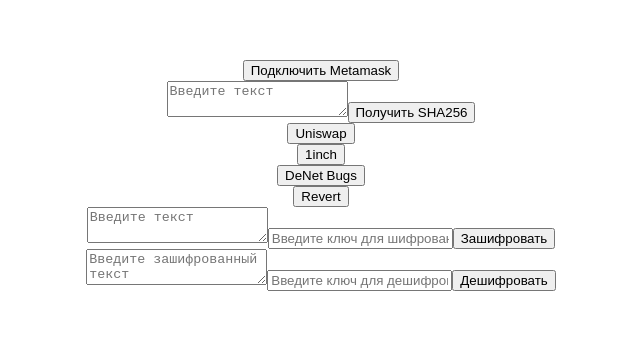
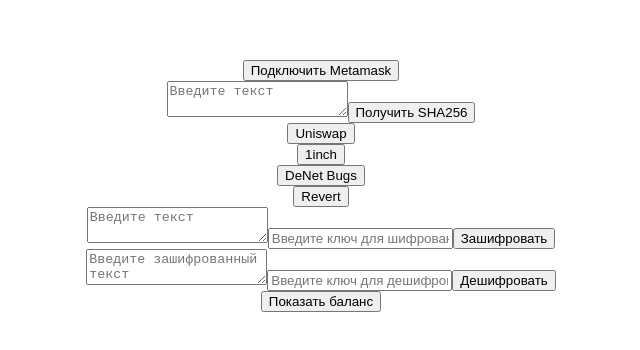
Before and after one commit to AliyaRazyapova/DeNet, a Vue app in the folder de-net/: page / in a window 1280 px wide. Shown: the top 350 px of the page, without its empty margins (319-959 px from the left). Built offline with nearby package versions, Linux system fonts and the light colour scheme.

Commit message:
[add] 7. Balance Display

```diff
--- a/de-net/package.json
+++ b/de-net/package.json
@@ -10,12 +10,14 @@
   "dependencies": {
     "core-js": "^3.8.3",
     "crypto-js": "^4.2.0",
+    "ethers": "^6.13.2",
     "vue": "^3.2.13",
     "web3": "^4.12.1"
   },
   "devDependencies": {
     "@babel/core": "^7.12.16",
     "@babel/eslint-parser": "^7.12.16",
+    "@babel/plugin-transform-private-methods": "^7.25.4",
     "@vue/cli-plugin-babel": "~5.0.0",
     "@vue/cli-plugin-eslint": "~5.0.0",
     "@vue/cli-service": "~5.0.0",
--- a/de-net/src/App.vue
+++ b/de-net/src/App.vue
@@ -4,6 +4,7 @@
   <DocPanel  />
   <EncryptText />
   <DecryptText />
+  <BalanceDisplay />
 </template>
 
 <script>
@@ -13,6 +14,7 @@
 import DocPanel from "@/components/DocPanel.vue";
 import EncryptText from "@/components/EncryptText.vue";
 import DecryptText from "@/components/DecryptText.vue";
+import BalanceDisplay from "@/components/BalanceDisplay.vue";
 
 export default {
   name: 'App',
@@ -22,6 +24,7 @@
     DocPanel,
     EncryptText,
     DecryptText,
+    BalanceDisplay
   }
 }
 </script>
--- /dev/null
+++ b/de-net/src/components/BalanceDisplay.vue
@@ -0,0 +1,35 @@
+<template>
+  <div>
+    <button @click="getBalance">Показать баланс</button>
+    <p v-if="balance">Ваш баланс: {{ balance }} ETH</p>
+  </div>
+</template>
+
+<script>
+export default {
+  data() {
+    return {
+      balance: null,
+    };
+  },
+  methods: {
+    async getBalance() {
+      if (window.ethereum) {
+        try {
+          const accounts = await window.ethereum.request({ method: 'eth_requestAccounts' });
+          const account = accounts[0];
+          const balance = await window.ethereum.request({
+            method: 'eth_getBalance',
+            params: [account, 'latest'],
+          });
+          this.balance = parseFloat(parseInt(balance, 16) / 1e18).toFixed(4); // Конвертация из Wei в ETH
+        } catch (error) {
+          console.error('Ошибка получения баланса:', error);
+        }
+      } else {
+        alert('Установите Metamask!');
+      }
+    },
+  },
+};
+</script>
```
Also changed, not shown: 1 other file (tests, documents, lock files or other folders).
